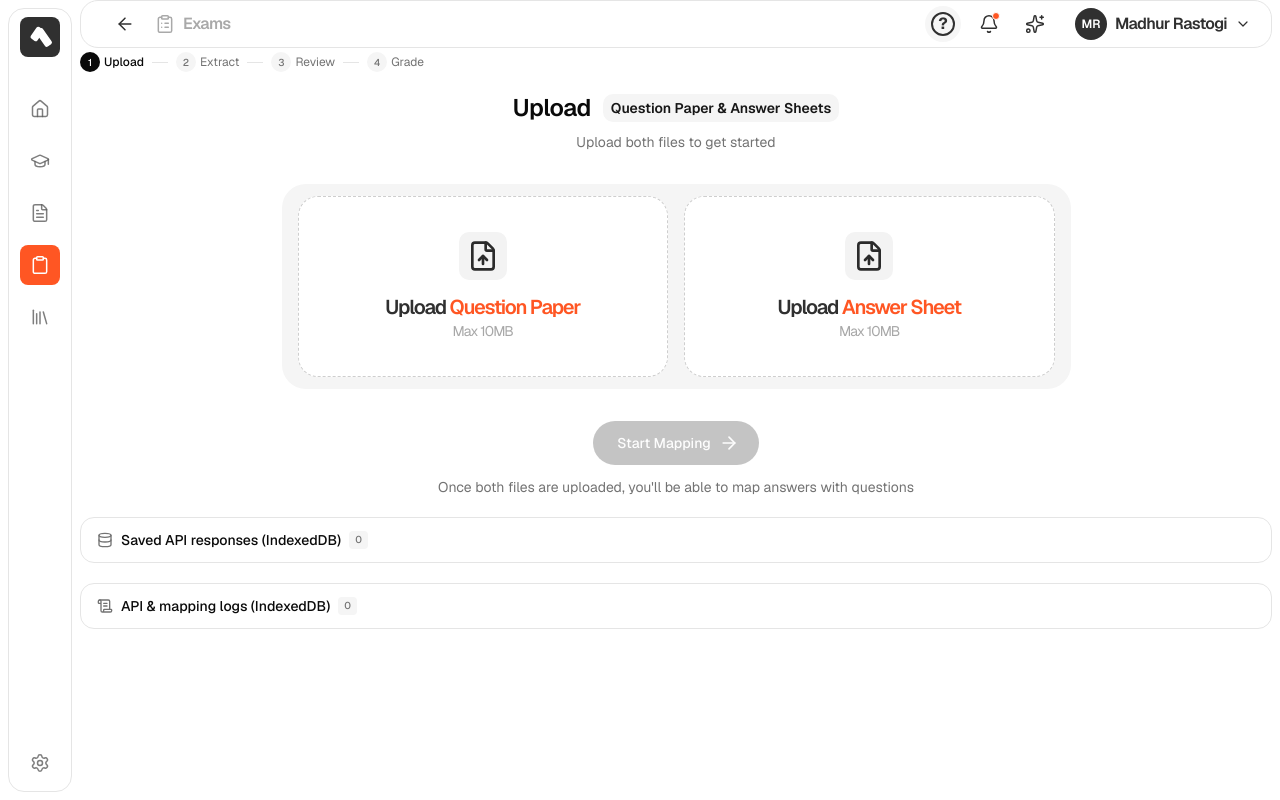
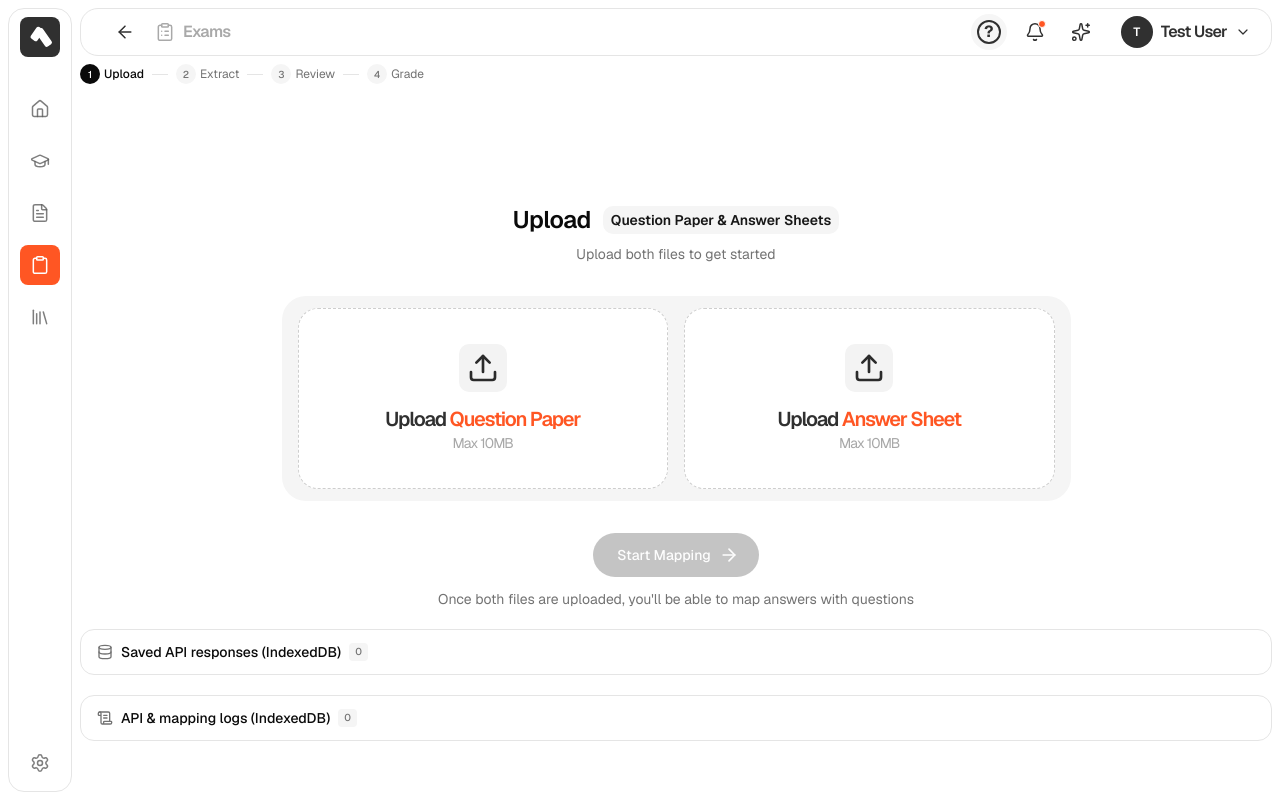
Before and after one commit to 7TIN/sawal, a Next.js app: page / in a window 1280 px wide. Built offline with nearby package versions, Linux system fonts and the light colour scheme.

Commit message:
feat : fixed the layout

```diff
--- a/components/workspace/app-shell.tsx
+++ b/components/workspace/app-shell.tsx
@@ -17,9 +17,9 @@ export function AppShell({ children }: AppShellProps) {
         <Sidebar />
       </div>
 
-      <main className="mx-2 flex min-w-0 flex-1 flex-col gap-1">
+      <main className="m-2 flex min-w-0 flex-1 flex-col gap-2">
         <ExamHeader onMenuToggle={() => setMobileOpen(true)} />
-        <div className="mb-2 min-h-0 flex-1 overflow-hidden">{children}</div>
+        <div className=" min-h-0 flex-1 overflow-hidden">{children}</div>
       </main>
 
       <div
--- a/components/workspace/exam-header.tsx
+++ b/components/workspace/exam-header.tsx
@@ -20,7 +20,7 @@ type ExamHeaderProps = {
 
 export function ExamHeader({
   onBack,
-  userName = "Madhur Rastogi",
+  userName = "Test User",
   userAvatar,
   onMenuToggle,
 }: ExamHeaderProps) {
@@ -60,7 +60,7 @@ export function ExamHeader({
             <img src={userAvatar} alt="" className="size-8 rounded-full object-cover" />
           ) : (
             <div className="flex size-8 items-center justify-center rounded-full bg-[#303030] font-sans text-xs font-semibold text-white">
-              MR
+              T
             </div>
           )}
         </button>
@@ -153,7 +153,7 @@ export function ExamHeader({
             <img src={userAvatar} alt="" className="size-full object-cover" />
           ) : (
             <div className="flex size-full items-center justify-center bg-[#303030] font-sans text-xs font-semibold text-white">
-              MR
+              T
             </div>
           )}
         </div>
--- a/components/workspace/upload-slot.tsx
+++ b/components/workspace/upload-slot.tsx
@@ -5,6 +5,7 @@ import {
   FileUp,
   LoaderCircle,
   TriangleAlert,
+  Upload,
   X,
 } from "lucide-react";
 import type { DocumentId, SlotState } from "@/lib/types";
@@ -99,7 +100,7 @@ export function UploadSlot({
           ].join(" ")}
         >
           <div className="flex size-12 items-center justify-center rounded-lg bg-[#F3F3F3] text-[#2B2B2B]">
-            <FileUp className="size-8" />
+            <Upload className="size-8" />
           </div>
 
           <div className="mt-4 flex flex-col items-center gap-0.5 text-center">
--- a/components/workspace/workspace.tsx
+++ b/components/workspace/workspace.tsx
@@ -950,7 +950,7 @@ export function Workspace() {
         </div>
       )}
 
-      <div className="flex flex-col items-center gap-8">
+      <div className="flex flex-col items-center gap-8 sm:mt-30">
         <header className="flex flex-col items-center gap-2 text-center">
           <div className="flex flex-wrap items-center justify-center gap-3">
             <h1 className="text-2xl font-semibold tracking-tight text-foreground">
```
